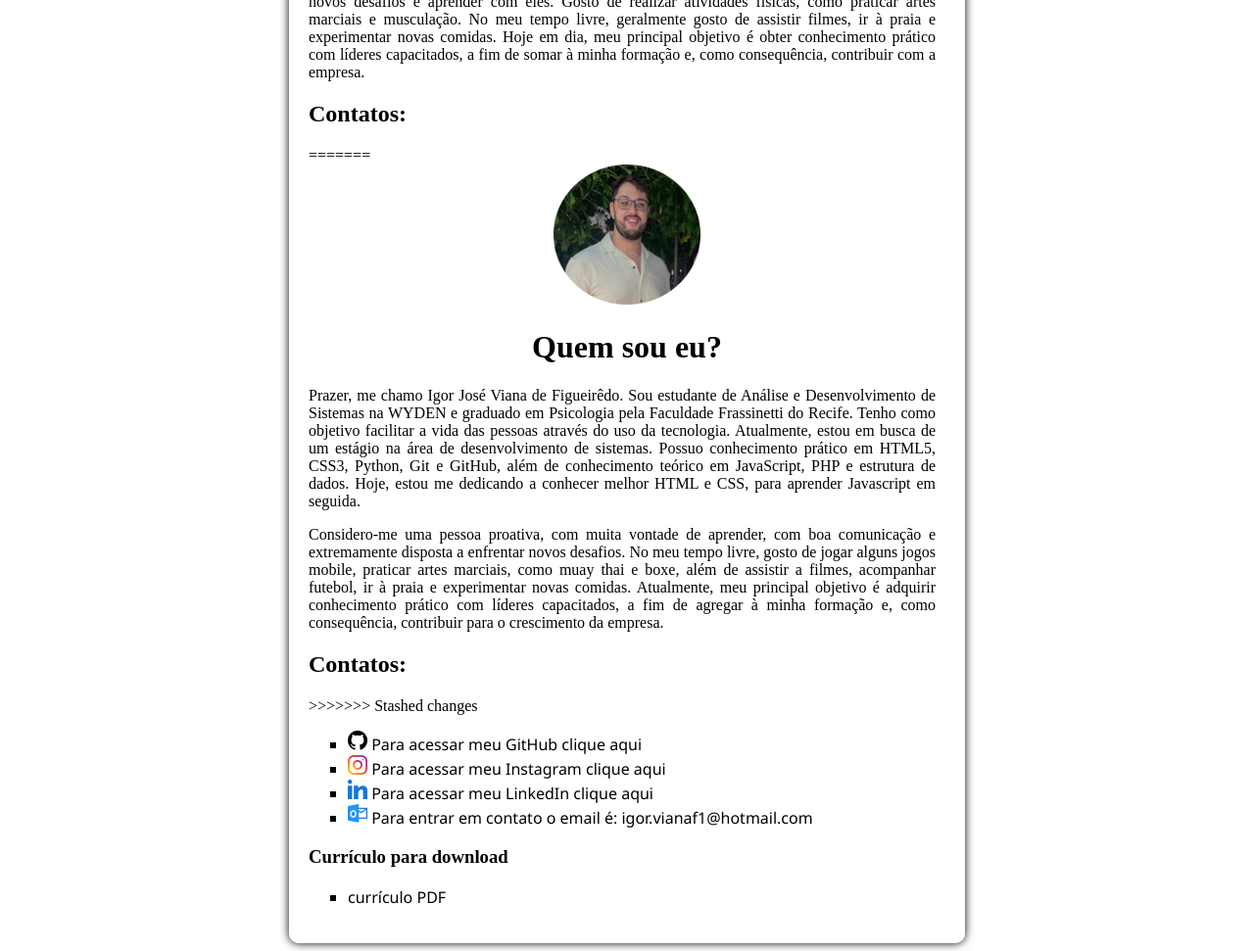
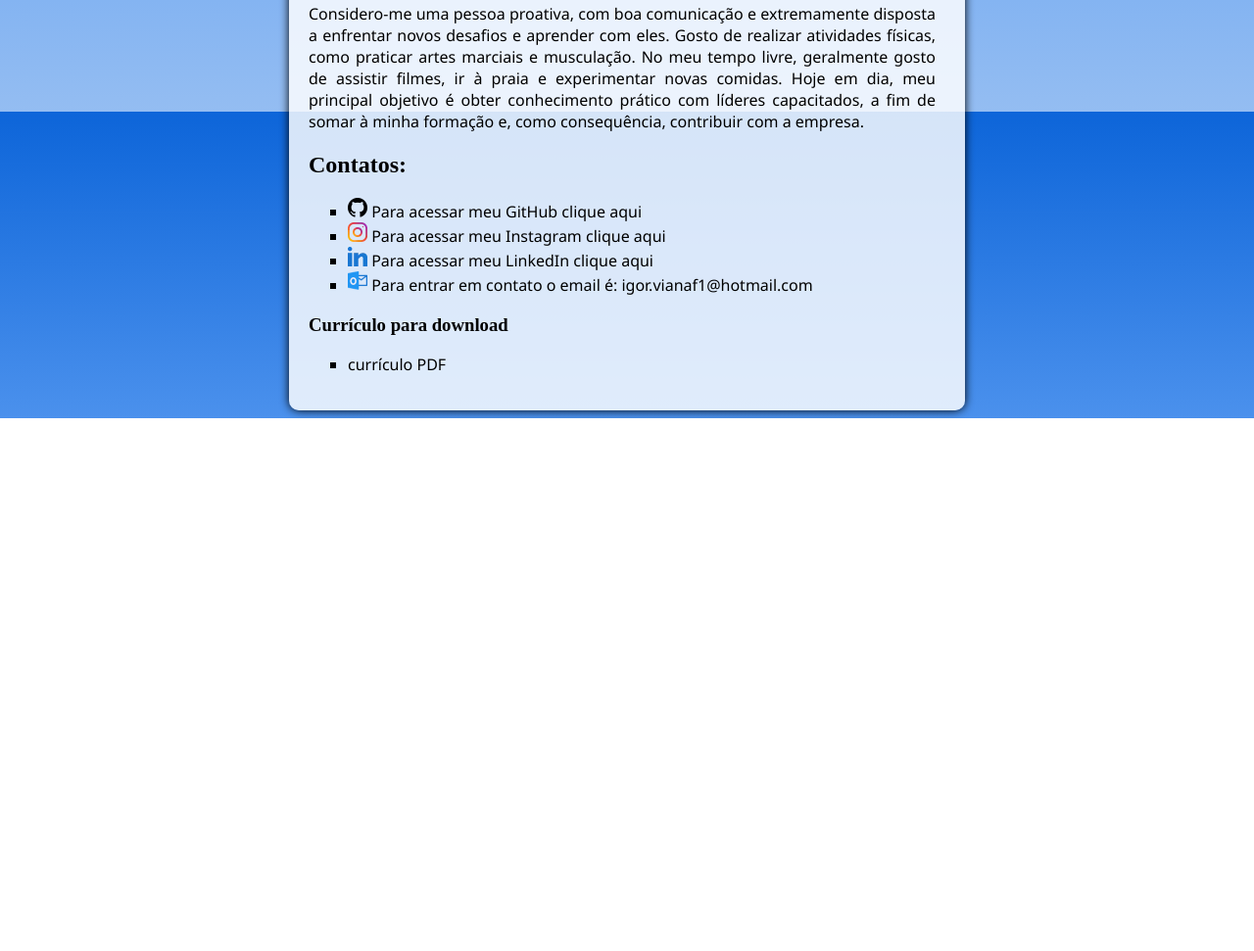
Before and after one commit to igorvianaf/apresentacao, a plain HTML site: page index.html in a window 1280 px wide. Shown: the part 686-1657 px from the top of the page at 98% size. After the commit the page ends 1113 px from the top, so only its background shows below. Drawn offline with Linux system fonts and the light colour scheme; a web font is replaced by a local one.

Commit message:
adicionar estilo e texto

```diff
--- a/index.html
+++ b/index.html
@@ -14,23 +14,12 @@
         <p>Aqui você vai encontrar um pouco sobre mim, como meus objetivos, um pouco das minhas experiências, links para contato e currículo.</p>
     </header>
     <main>
-<<<<<<< Updated upstream
         <h1>Pagina de apresentação</h1>
         <h2 style="text-align: center;">Quem sou eu?</h2>
         <div><img src="img/profile_pic_150.png" alt="Foto de apresentação"></div>
         <p>Prazer, me chamo Igor José Viana de Figueirêdo. Sou estudante de Análise e Desenvolvimento de Sistemas na WYDEN e graduado em Psicologia pela Faculdade Frassinetti do Recife. Tenho como objetivo facilitar a vida das pessoas através do uso da tecnologia. Atualmente, estou em busca de um estágio na área de desenvolvimento de sistemas. Possuo conhecimento prático em HTML5, CSS3, Python, Git e GitHub, além de conhecimento teórico em JavaScript, PHP e estrutura de dados. </p>
         <p>Considero-me uma pessoa proativa, com boa comunicação e extremamente disposta a enfrentar novos desafios e aprender com eles. Gosto de realizar atividades físicas, como praticar artes marciais e musculação. No meu tempo livre, geralmente gosto de assistir filmes, ir à praia e experimentar novas comidas. Hoje em dia, meu principal objetivo é obter conhecimento prático com líderes capacitados, a fim de somar à minha formação e, como consequência, contribuir com a empresa.</p>
         <h2>Contatos: </h2>
-=======
-        <div><img src="img/profile_pic_150.png" alt="Foto pessoal"></div>
-        <h1>Quem sou eu?</h1>
-        <p>Prazer, me chamo Igor José Viana de Figueirêdo. Sou estudante de Análise e Desenvolvimento de Sistemas na WYDEN e graduado em Psicologia pela Faculdade Frassinetti do Recife. Tenho como objetivo facilitar a vida das pessoas através do uso da tecnologia. Atualmente, estou em busca de um estágio na área de desenvolvimento de sistemas. Possuo conhecimento prático em HTML5, CSS3, Python, Git e GitHub, além de conhecimento teórico em JavaScript, PHP e estrutura de dados. Hoje, estou me dedicando a conhecer melhor HTML e CSS, para aprender Javascript em seguida.
-        </p>
-        <p>Considero-me uma pessoa proativa, com muita vontade de aprender, com boa comunicação e extremamente disposta a enfrentar novos desafios. No meu tempo livre, gosto de jogar alguns jogos mobile, praticar artes marciais, como muay thai e boxe, além de assistir a filmes, acompanhar futebol, ir à praia e experimentar novas comidas. Atualmente, meu principal objetivo é adquirir conhecimento prático com líderes capacitados, a fim de agregar à minha formação e, como consequência, contribuir para o crescimento da empresa.</p>
-
-        <h2>Contatos:</h2>
-
->>>>>>> Stashed changes
         <ul>
             <li><img src="img/github_icone_20.webp" alt="ícone GitHub"> Para acessar meu GitHub <a href="https://github.com/igorvianaf" target="_blank" rel="external">clique aqui</a></li>
             <li><img src="img/instagram_icone_20.webp" alt="ícone instagram"> Para acessar meu Instagram <a href="https://www.instagram.com/igor.vianaf/" target="_blank" rel="external">clique aqui</a></li>
--- a/style.css
+++ b/style.css
@@ -1,8 +1,5 @@
 @charset "UTF-8";
 @import url('https://fonts.googleapis.com/css2?family=Bebas+Neue&family=Montserrat:ital,wght@0,100..900;1,100..900&family=Qwitcher+Grypen:wght@400;700&family=Work+Sans:ital,wght@0,100..900;1,100..900&display=swap');
-
-<<<<<<< Updated upstream
-=======
 
 :root{
     --tom0:#94BDF2;
@@ -13,7 +10,6 @@
     --fonte-destaque: "worksans", serif;
 }
 
->>>>>>> Stashed changes
 body{
     background-image: linear-gradient(to bottom, var(--tom2), var(--tom1), var(--tom0));
     background-attachment: fixed;
@@ -42,9 +38,9 @@ main{
     padding: 20px;
     margin: auto;
     border-radius: 10px;
-<<<<<<< Updated upstream
+
     box-shadow: 5px 5px 15px rgba(1, 30, 30, 0.239);
-=======
+
     background-color: rgba(255, 255, 255, 0.829);
     box-shadow: 0px 0px 10px black;
 }
@@ -58,7 +54,7 @@ main > p{
     padding-left: 10;
     padding-right: 10px;
 
->>>>>>> Stashed changes
+
 }
 
 a{
```
